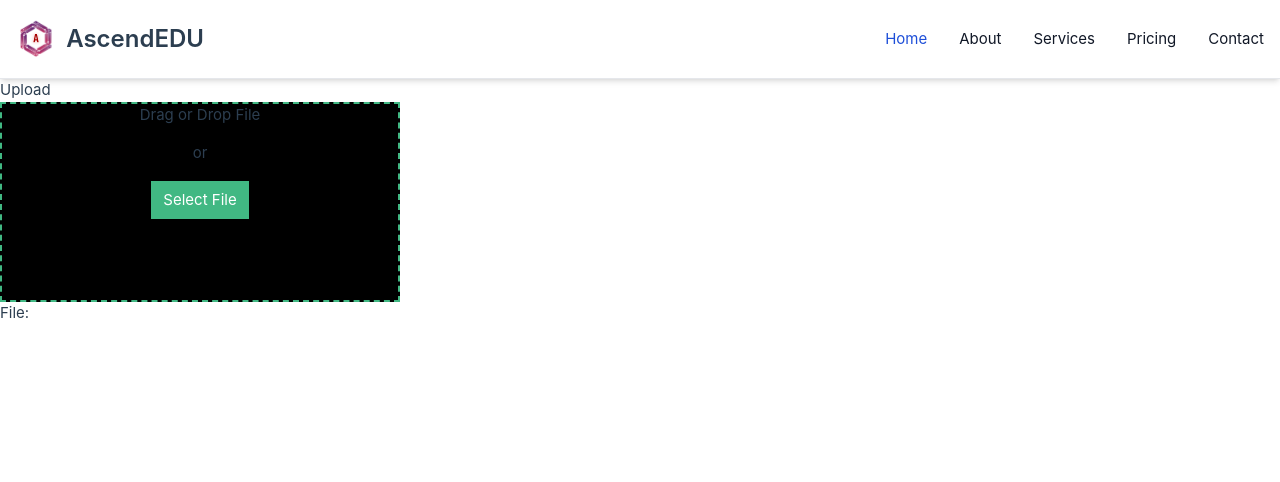
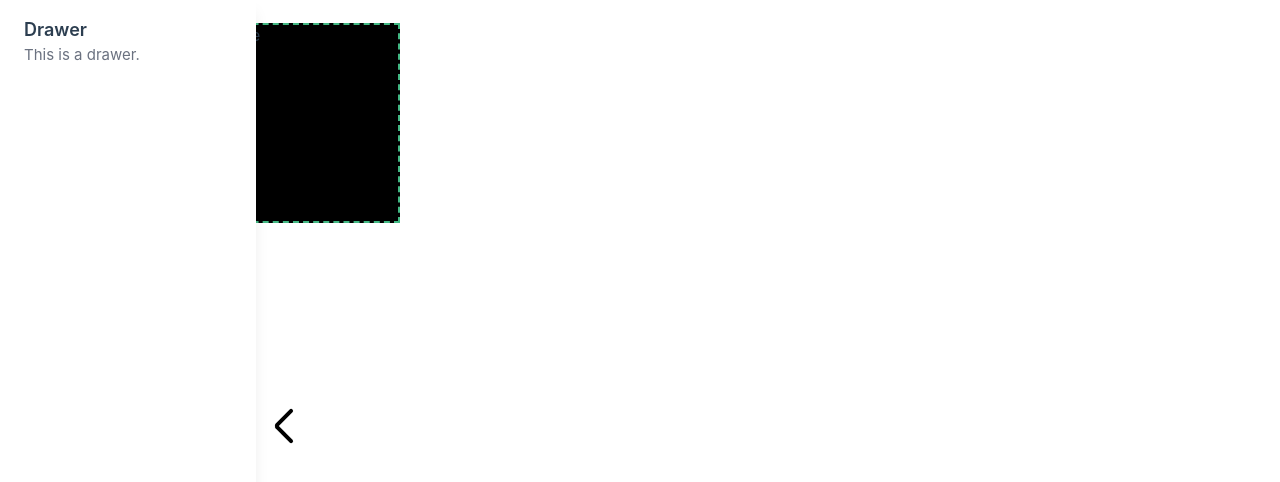
Before and after one commit to 0ctopusHead/ascend_admin_frontend, a Vue app: page /upload in a window 1280 px wide. Shown: the top 482 px of the page. Built offline with nearby package versions, Linux system fonts and the light colour scheme.

Commit message:
added concrete drawer

```diff
--- a/src/App.vue
+++ b/src/App.vue
@@ -3,7 +3,7 @@ import { RouterLink, RouterView } from 'vue-router'
 </script>
 
 <template>
-  <nav class="bg-white border-b border-gray-200 shadow-md dark:bg-gray-90">
+  <!-- <nav class="bg-white border-b border-gray-200 shadow-md dark:bg-gray-90">
     <div class="flex flex-wrap items-center justify-between mx-auto p-4">
       <a class="flex items-center space-x-3 rtl:space-x-reverse">
         <img src="/src/assets/ascend.svg" class="h-10" alt="AscendEDU Logo" />
@@ -78,12 +78,24 @@ import { RouterLink, RouterView } from 'vue-router'
         </ul>
       </div>
     </div>
-  </nav>
-
-  <!-- <nav>
-    <RouterLink to="/">Home</RouterLink>
-    <RouterLink to="/about">About</RouterLink>
-    <RouterLink :to="{ name: 'upload' }">Upload</RouterLink>
   </nav> -->
+  <div class="flex">
+    <input type="checkbox" id="drawer-toggle" class="relative sr-only peer" checked />
+    <label
+      for="drawer-toggle"
+      class="absolute top-1/2 left-0 inline-block p-4 rounded-lg transition-all duration-500 peer-checked:rotate-180 peer-checked:left-64 hover:bg-gray-100 hover:cursor-pointer"
+    >
+      <div class="w-6 h-1 mb-3 rotate-45 bg-black rounded-lg"></div>
+      <div class="w-6 h-1 -rotate-45 bg-black rounded-lg"></div>
+    </label>
+    <div
+      class="fixed top-0 left-0 z-20 w-64 h-full transition-all duration-500 transform -translate-x-full bg-white shadow-lg peer-checked:translate-x-0"
+    >
+      <div class="px-6 py-4">
+        <h2 class="text-lg font-semibold">Drawer</h2>
+        <p class="text-gray-500">This is a drawer.</p>
+      </div>
+    </div>
+  </div>
   <RouterView />
 </template>
--- a/src/components/DropZone.vue
+++ b/src/components/DropZone.vue
@@ -7,7 +7,7 @@
   </div>
 </template>
 <script setup lang="ts"></script>
-<style>
+<style scoped>
 .dropzone {
   width: 400px;
   height: 200px;
--- a/src/main.ts
+++ b/src/main.ts
@@ -3,12 +3,19 @@ import './assets/style.css'
 
 import { createApp } from 'vue'
 import { createPinia } from 'pinia'
+import { library } from '@fortawesome/fontawesome-svg-core'
+import { FontAwesomeIcon } from '@fortawesome/vue-fontawesome'
+import { faUser } from '@fortawesome/free-solid-svg-icons'
+import { faRightFromBracket } from '@fortawesome/free-solid-svg-icons'
+import { faChevronRight } from '@fortawesome/free-solid-svg-icons'
 
 import App from './App.vue'
 import router from './router'
 
 const app = createApp(App)
+library.add(faUser, faRightFromBracket, faChevronRight)
 
+app.component('font-awesome-icon', FontAwesomeIcon)
 app.use(createPinia())
 app.use(router)
 
```
Also changed, not shown: package.json (+13 -3 lines), src/components/DrawerComponent.vue (added), 1 other file (tests, documents, lock files or other folders).
